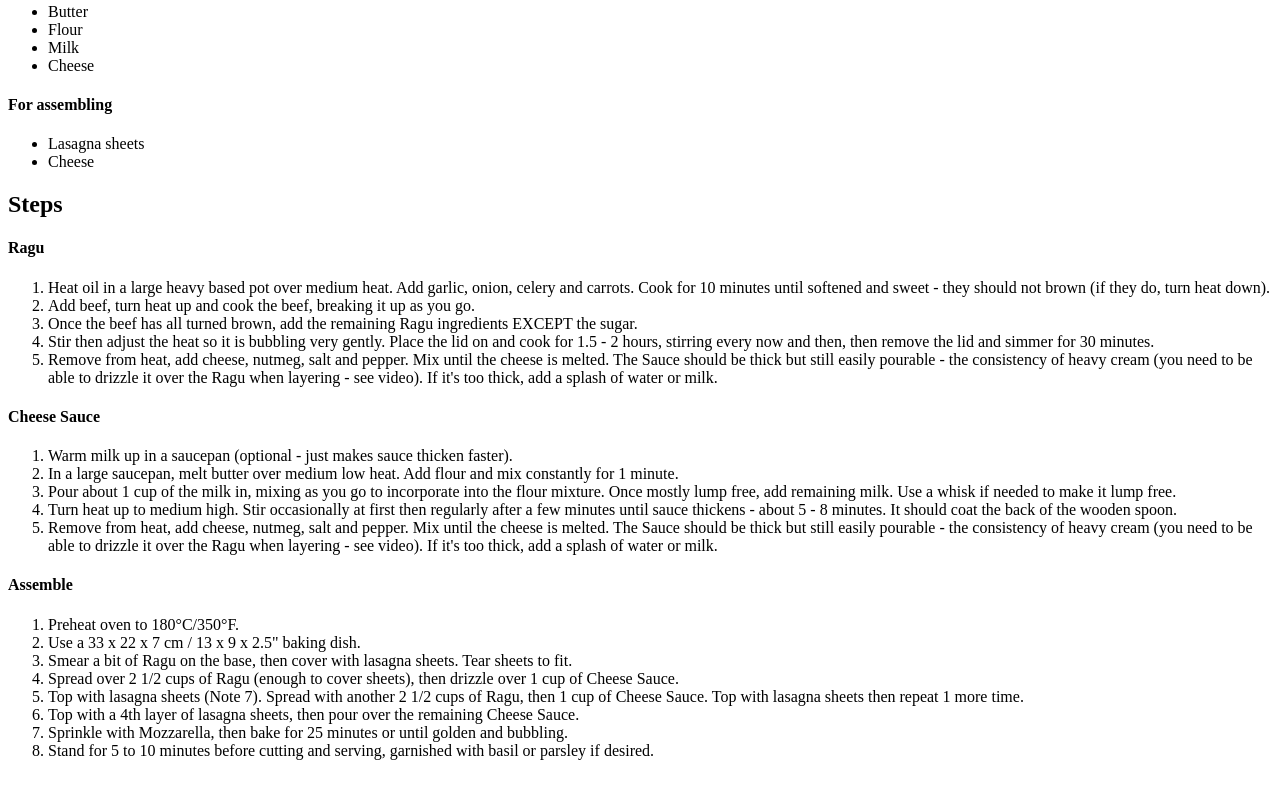
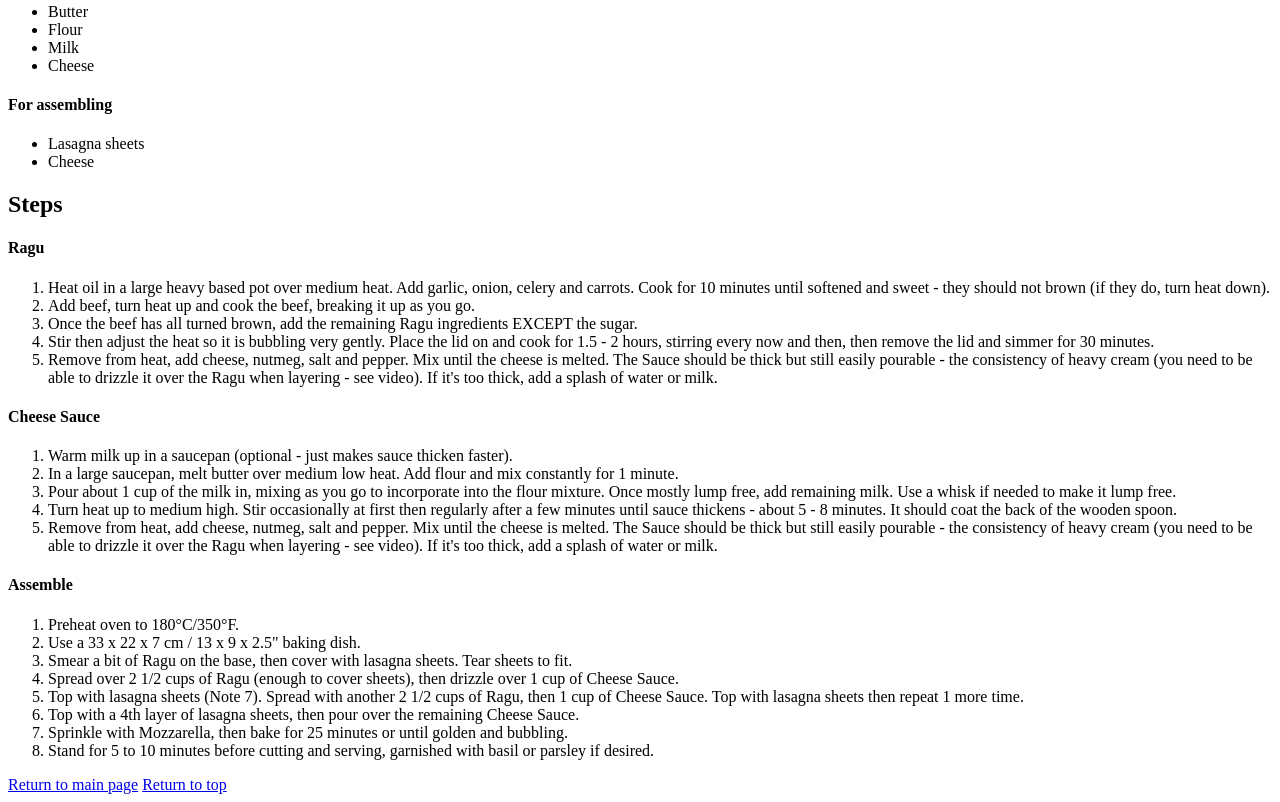
Before and after one commit to cxndylaw/odin-recipes, a plain HTML site: page recipes/lasagna.html in a window 1280 px wide. Shown: the part 1342-2144 px from the top of the page. Before the commit the page ends 2118 px from the top, so only its background shows below. Drawn offline with Linux system fonts and the light colour scheme.

Commit message:
Add Return To Main Page Option

```diff
--- a/recipes/lasagna.html
+++ b/recipes/lasagna.html
@@ -63,5 +63,8 @@
             <li>Sprinkle with Mozzarella, then bake for 25 minutes or until golden and bubbling.</li>
             <li>Stand for 5 to 10 minutes before cutting and serving, garnished with basil or parsley if desired.</li>
         </ol>
+
+    <a href="../index.html">Return to main page</a>
+    <a href="#header">Return to top</a>
 </body>
 </html>
```
Also changed, not shown: recipes/tiramisu.html (+1 -0 lines).
